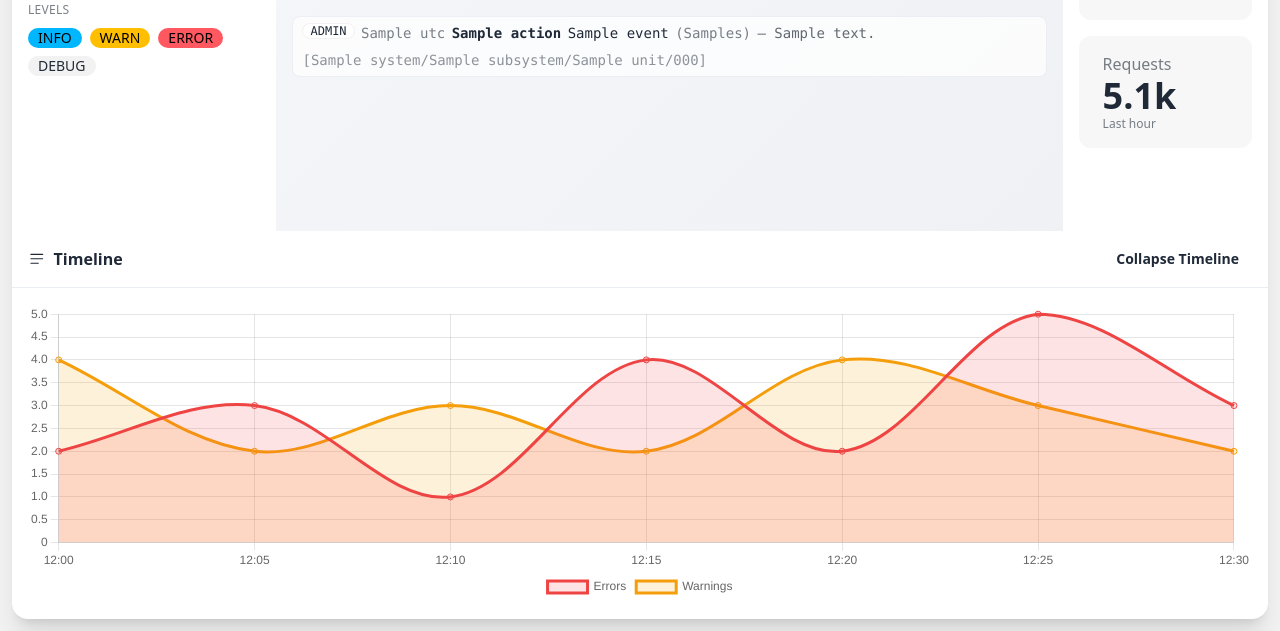
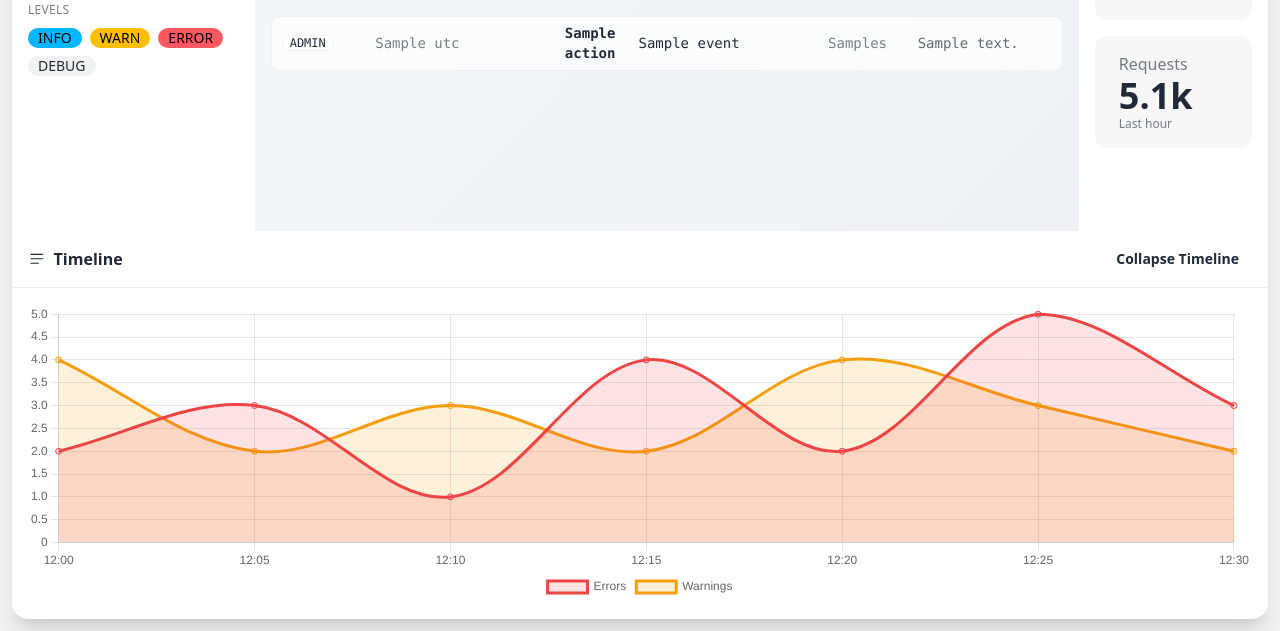
Before and after one commit to fillet54/log-viewer, a Flask app: template templates/index.html in a window 1280 px wide. Shown: the part 169-800 px from the top of the page. Run offline with Flask 3, Linux system fonts and the light colour scheme; the template is opened without the code that fills it: most values are stand-ins (such as "Sample title", 1, 10 or a date in 2020); some libraries are stand-ins or nearby versions.

Commit message:
Log line format

```diff
--- a/static/styles.css
+++ b/static/styles.css
@@ -62,9 +62,11 @@
   border-radius: 0.5rem;
   background: rgba(255, 255, 255, 0.7);
   border: 1px solid rgba(148, 163, 184, 0.15);
-  display: flex;
-  flex-wrap: wrap;
-  gap: 0.4rem;
+  display: grid;
+  grid-template-columns: 84px 180px 64px 180px 80px minmax(240px, 1fr) 240px;
+  align-items: center;
+  column-gap: 0.6rem;
+  row-gap: 0.2rem;
 }
 
 .level-tag {
@@ -85,6 +87,35 @@
 
 .log-dark-red {
   border-left: 4px solid rgba(127, 29, 29, 0.95);
+}
+
+.log-time,
+.log-offset,
+.log-code {
+  font-variant-numeric: tabular-nums;
+  white-space: nowrap;
+}
+
+.log-desc {
+  overflow: hidden;
+  text-overflow: ellipsis;
+  white-space: nowrap;
+}
+
+.log-code {
+  text-align: right;
+}
+
+@media (max-width: 1200px) {
+  .log-line {
+    grid-template-columns: 72px 160px 60px 1fr 72px;
+  }
+
+  .log-desc,
+  .log-code {
+    grid-column: 1 / -1;
+    white-space: normal;
+  }
 }
 
 .icon {
--- a/templates/index.html
+++ b/templates/index.html
@@ -57,12 +57,12 @@
                   {% for event in log_data.events %}
                   <div class="log-line log-{{ event.level | replace(' ', '-') }}">
                     <span class="badge badge-sm level-tag">{{ event.level }}</span>
-                    <span class="text-base-content/60">{{ event.utc }}</span>
-                    <span class="font-semibold">{{ event.action }}</span>
-                    <span>{{ event.name }}</span>
-                    <span class="text-base-content/60">({{ event.seconds_from_start }}s)</span>
-                    <span class="text-base-content/70">— {{ event.description }}</span>
-                    <span class="text-base-content/50">[{{ event.system }}/{{ event.subsystem }}/{{ event.unit }}/{{ event.code }}]</span>
+                    <span class="log-time text-base-content/60">{{ event.utc }}</span>
+                    <span class="log-action font-semibold">{{ event.action }}</span>
+                    <span class="log-name">{{ event.name }}</span>
+                    <span class="log-offset text-base-content/60">{{ event.seconds_from_start }}s</span>
+                    <span class="log-desc text-base-content/70">{{ event.description }}</span>
+                    <span class="log-code text-base-content/50">{{ event.system }}/{{ event.subsystem }}/{{ event.unit }}/{{ event.code }}</span>
                   </div>
                   {% endfor %}
                 </div>
```
